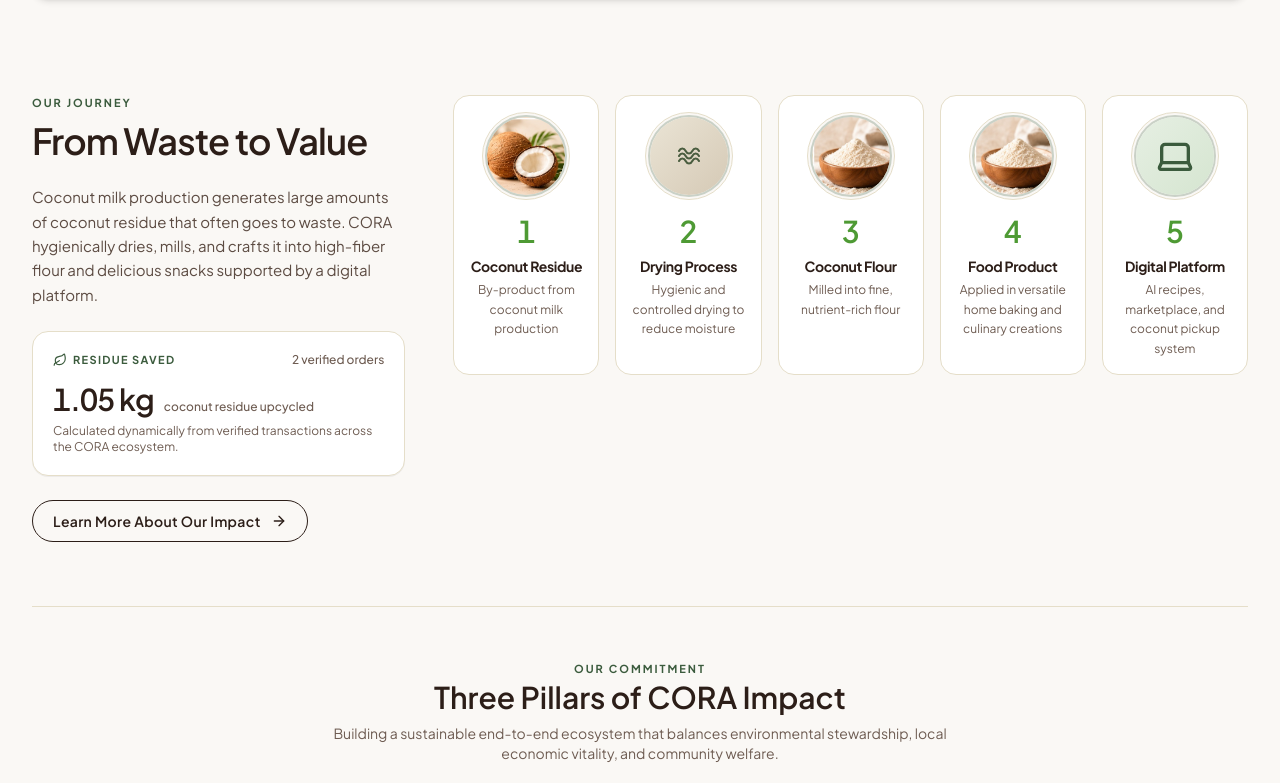
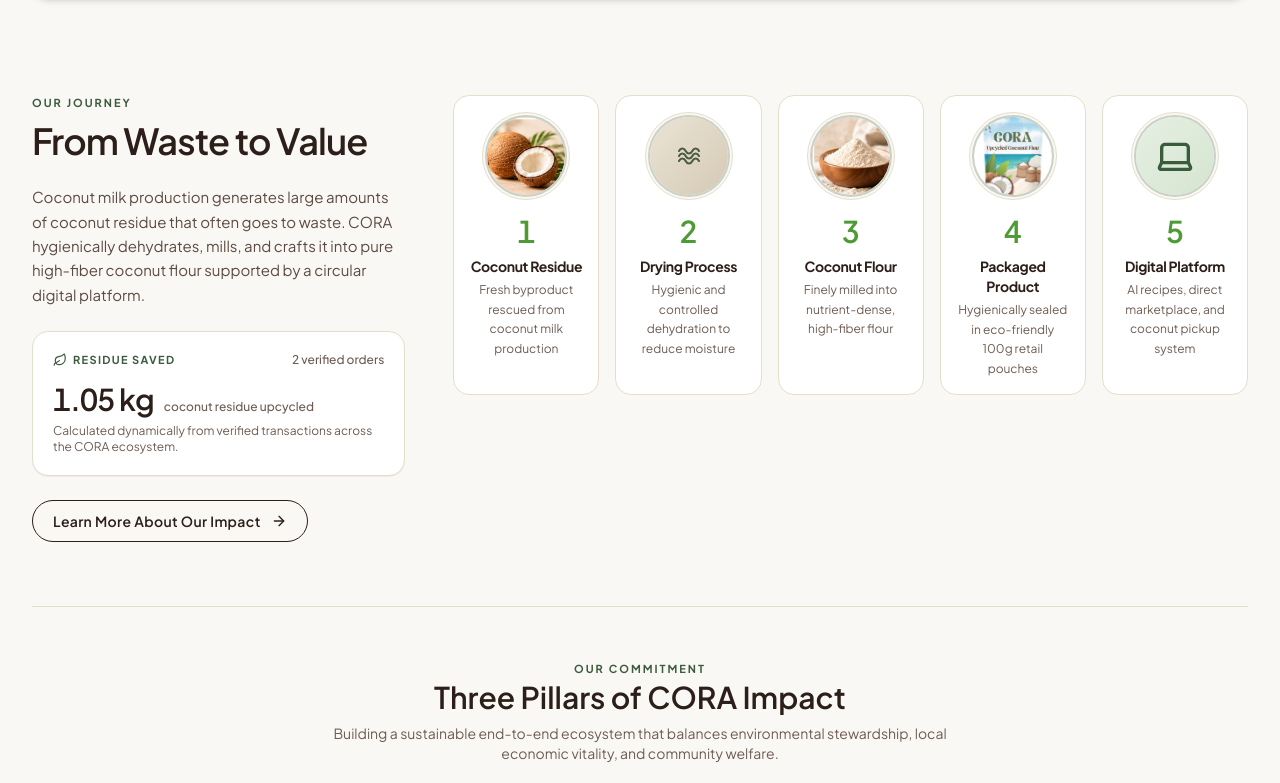
Before and after one commit to Krisnanda7/Cora-Website, a Next.js app: page / in a window 1280 px wide. Shown: the part 777-1560 px from the top of the page. Built offline with nearby package versions, Linux system fonts and the light colour scheme.

Commit message:
content: update copy and product imagery on landing page and footer

```diff
--- a/src/app/page.tsx
+++ b/src/app/page.tsx
@@ -65,27 +65,27 @@ const JOURNEY_STEPS = [
   {
     step: 1,
     title: 'Coconut Residue',
-    description: 'By-product from coconut milk production',
+    description: 'Fresh byproduct rescued from coconut milk production',
   },
   {
     step: 2,
     title: 'Drying Process',
-    description: 'Hygienic and controlled drying to reduce moisture',
+    description: 'Hygienic and controlled dehydration to reduce moisture',
   },
   {
     step: 3,
     title: 'Coconut Flour',
-    description: 'Milled into fine, nutrient-rich flour',
+    description: 'Finely milled into nutrient-dense, high-fiber flour',
   },
   {
     step: 4,
-    title: 'Food Product',
-    description: 'Applied in versatile home baking and culinary creations',
+    title: 'Packaged Product',
+    description: 'Hygienically sealed in eco-friendly 100g retail pouches',
   },
   {
     step: 5,
     title: 'Digital Platform',
-    description: 'AI recipes, marketplace, and coconut pickup system',
+    description: 'AI recipes, direct marketplace, and coconut pickup system',
   },
 ] as const;
 
@@ -193,11 +193,11 @@ function JourneyCircleVisual({ step }: { step: number }) {
     return (
       <div className="relative h-full w-full overflow-hidden rounded-full bg-[#EDE9DF] p-0.5 ring-2 ring-[#3B5B3D]/25 shadow-inner">
         <Image
-          src="/images/ingredients/coconut-flour.jpg"
-          alt="Wholesome Home Baking"
+          src="/images/products/halaman1.jpg"
+          alt="CORA Pure Coconut Flour 100g Packaged Product"
           fill
           sizes="96px"
-          className="rounded-full object-cover transition-transform duration-500 hover:scale-110"
+          className="rounded-full object-cover object-center transition-transform duration-500 hover:scale-110"
         />
       </div>
     );
@@ -432,9 +432,9 @@ export default function HomePage() {
 
               <p className="text-sm leading-relaxed text-[#5C4B42] sm:text-[15px]">
                 Coconut milk production generates large amounts of coconut
-                residue that often goes to waste. CORA hygienically dries,
-                mills, and crafts it into high-fiber flour and delicious snacks
-                supported by a digital platform.
+                residue that often goes to waste. CORA hygienically dehydrates,
+                mills, and crafts it into pure high-fiber coconut flour
+                supported by a circular digital platform.
               </p>
 
               <div className="rounded-2xl border border-[#E5DEC9] bg-white p-5 shadow-2xs">
--- a/src/components/Footer.tsx
+++ b/src/components/Footer.tsx
@@ -24,8 +24,8 @@ export default function Footer() {
             </div>
             <p className="max-w-md text-sm leading-relaxed text-[#5C4B42]">
               Transforming coconut residue from coconut milk production into
-              nutrient-rich coconut flour, wholesome snacks, and a sustainable
-              digital ecosystem for local suppliers.
+              pure nutrient-dense coconut flour and a sustainable digital
+              ecosystem for local suppliers.
             </p>
             <p className="text-xs font-semibold uppercase tracking-[0.12em] text-[#3B5B3D]">
               Zero Coconut Residue Wasted
```
